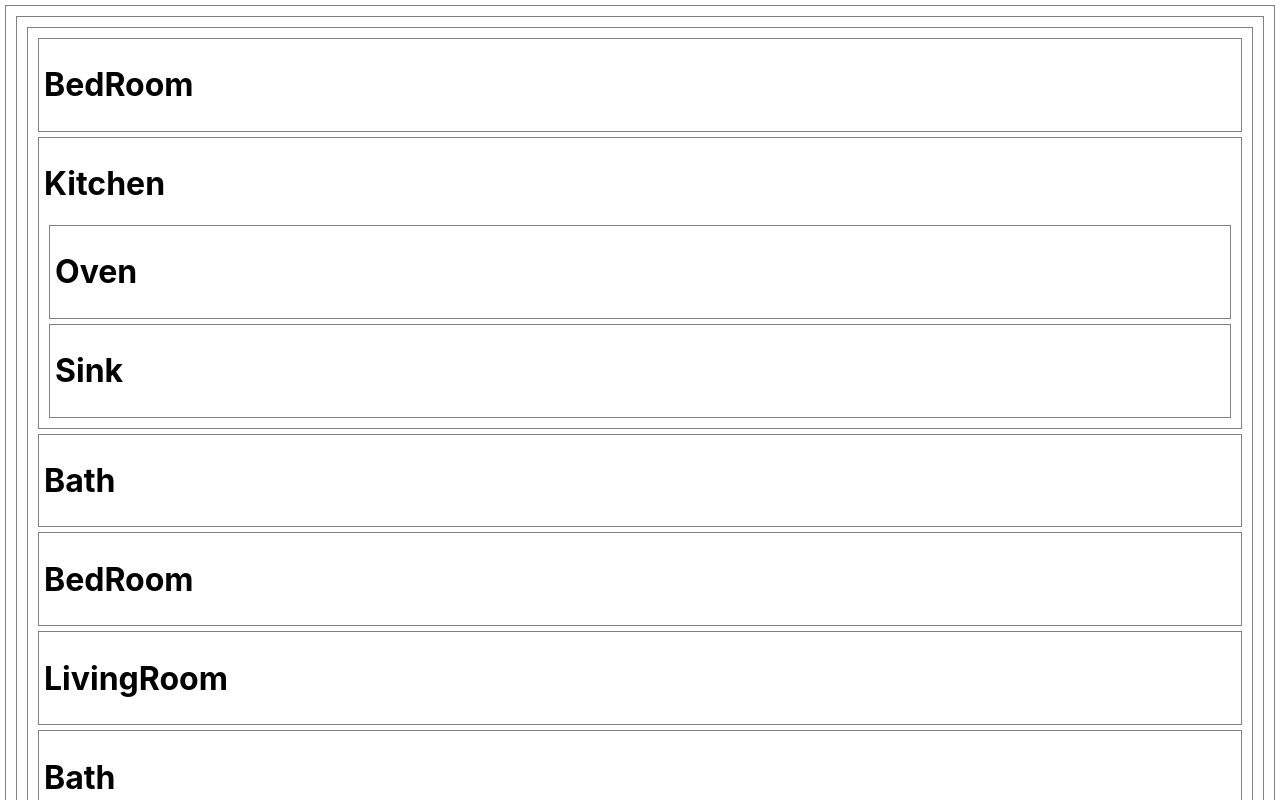
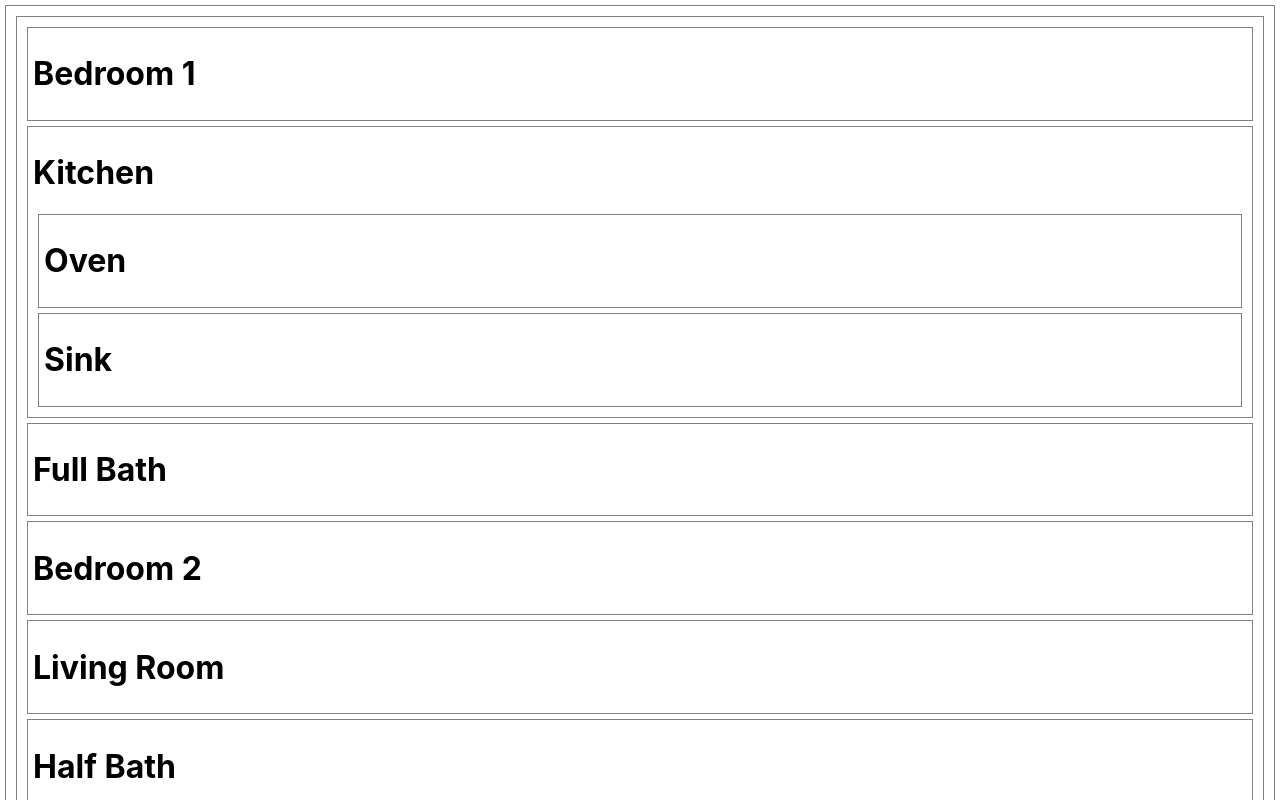
Before and after one commit to awatersny/floorplan-lab, a React (Create React App) app: page / in a window 1280 px wide. Shown: the top 800 px of the page. Built offline with nearby package versions, Linux system fonts and the light colour scheme.

Commit message:
Pass name props

```diff
--- a/src/App.js
+++ b/src/App.js
@@ -2,13 +2,11 @@ import logo from './logo.svg';
 import './App.css';
 import FloorPlan from './FloorPlan';
 
-const floorPlan = []
-
 function App() {
   return (
-    <div>
+    <>
       <FloorPlan />
-    </div>
+    </>
   );
 }
 
--- a/src/Bath.jsx
+++ b/src/Bath.jsx
@@ -1,7 +1,7 @@
 const Bath = (props) => {
   return (
     <div>
-      <h1>Bath</h1>
+      <h1>{props.name}</h1>
     </div>
   );
 }
--- a/src/Bedroom.jsx
+++ b/src/Bedroom.jsx
@@ -1,7 +1,7 @@
 const Bedroom = (props) => {
   return (
     <div>
-      <h1>BedRoom</h1>
+      <h1>{props.name}</h1>
     </div>
   );
 }
--- a/src/FloorPlan.jsx
+++ b/src/FloorPlan.jsx
@@ -6,13 +6,13 @@ import Bath from "./Bath";
 const FloorPlan = (props) => {
   return (
     <div>
-      <Bedroom />
+      <Bedroom name='Bedroom 1' />
       <Kitchen />
-      <Bath />
-      <Bedroom />
+      <Bath name='Full Bath' />
+      <Bedroom name='Bedroom 2' />
       <LivingRoom />
-      <Bath />
-      <Bedroom />
+      <Bath name='Half Bath' />
+      <Bedroom name='Bedroom 3' />
     </div>
   );
 }
--- a/src/LivingRoom.jsx
+++ b/src/LivingRoom.jsx
@@ -1,7 +1,7 @@
 const LivingRoom = (props) => {
   return (
     <div>
-      <h1>LivingRoom</h1>
+      <h1>Living Room</h1>
     </div>
   );
 }
```
